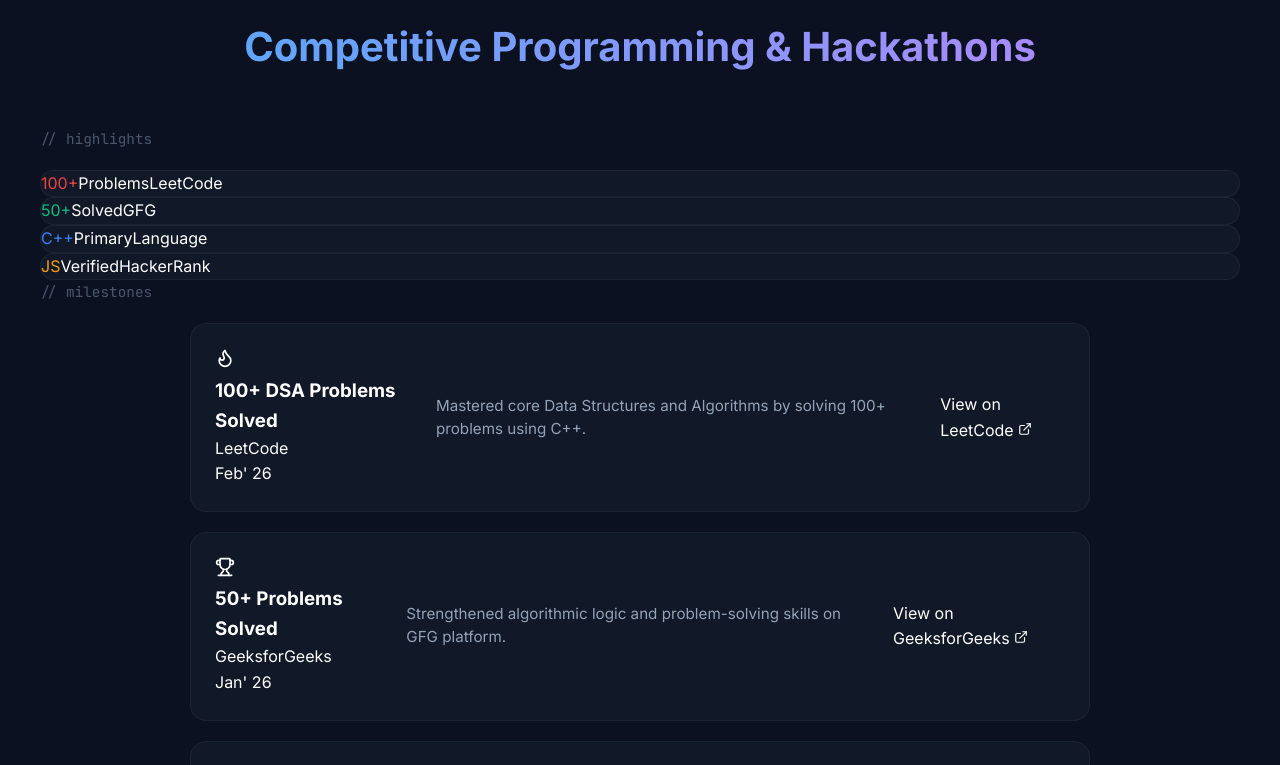
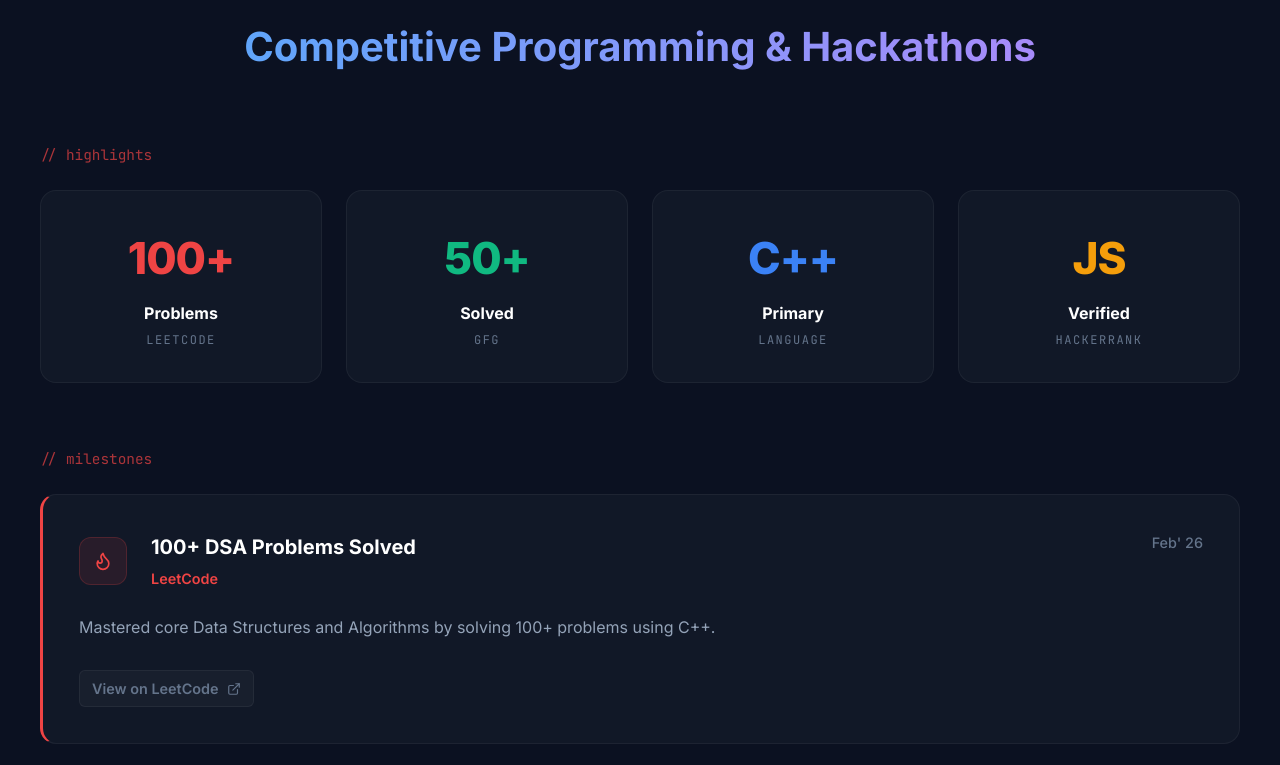
Before and after one commit to Shubham20040627/PortFolio, a React app: page / in a window 1280 px wide. Shown: the part 6480-7245 px from the top of the page. Built offline with nearby package versions, Linux system fonts and the light colour scheme; the HTML template or start-up script is replaced by a standard one.

Commit message:
Achievements section full design refresh matching sample

```diff
--- a/src/components/Achievements.css
+++ b/src/components/Achievements.css
@@ -1,84 +1,188 @@
+/* Achievements Section Design Refresh */
 .achievements-header {
     text-align: center;
-    margin-bottom: 3rem;
+    margin-bottom: 4rem;
+}
+
+/* Highlights Grid */
+.highlights-grid {
+    margin-bottom: 4rem;
+}
+
+.highlights-container {
+    display: grid;
+    grid-template-columns: repeat(4, 1fr);
+    gap: 1.5rem;
+    margin-top: 1.5rem;
+}
+
+.highlight-card {
+    padding: 2rem 1.5rem;
+    display: flex;
+    flex-direction: column;
+    align-items: center;
+    text-align: center;
+    border: 1px solid var(--card-border);
+    border-radius: 16px;
+    background: rgba(15, 23, 42, 0.2);
+    transition: all 0.4s cubic-bezier(0.4, 0, 0.2, 1);
+}
+
+.highlight-card:hover {
+    border-color: rgba(239, 68, 68, 0.4);
+    transform: translateY(-8px);
+    background: rgba(15, 23, 42, 0.4);
+    box-shadow: 0 20px 40px -20px rgba(0, 0, 0, 0.5);
+}
+
+.h-value {
+    font-size: 2.75rem;
+    font-weight: 800;
+    margin-bottom: 8px;
+    letter-spacing: -1px;
+}
+
+.h-label {
+    font-size: 1rem;
+    font-weight: 700;
+    color: var(--text-primary);
+    margin-bottom: 4px;
+}
+
+.h-platform {
+    font-size: 0.75rem;
+    color: var(--text-tertiary);
+    text-transform: uppercase;
+    letter-spacing: 1.5px;
+    font-family: 'JetBrains Mono', monospace;
+}
+
+/* Milestones Section */
+.milestones-section {
+    margin-top: 2rem;
+}
+
+.code-label {
+    font-family: 'JetBrains Mono', monospace;
+    color: #ef4444; /* Match red theme sub-headers */
+    font-size: 0.9rem;
+    margin-bottom: 1.5rem;
+    text-transform: lowercase;
 }
 
 .achievements-list {
-    display: flex;
-    flex-direction: column;
-    gap: 20px;
-    max-width: 900px;
-    margin: 0 auto;
+    display: grid;
+    grid-template-columns: 1fr;
+    gap: 1.5rem;
 }
 
 .achievement-card {
-    display: flex;
-    align-items: center;
-    padding: 24px;
-    gap: 24px;
-    transition: transform 0.2s ease, background-color 0.2s ease;
+    padding: 2.25rem;
+    border-left: 3px solid #ef4444 !important;
+    background: rgba(15, 23, 42, 0.2);
+    border-radius: 4px 16px 16px 4px;
+    transition: all 0.3s ease;
 }
 
 .achievement-card:hover {
-    transform: translateX(10px);
-    background: rgba(255, 255, 255, 0.05);
-    /* Slight highlight on hover */
+    background: rgba(15, 23, 42, 0.4);
+    transform: translateX(8px);
+    border-left-width: 5px !important;
 }
 
-.achievement-icon-wrapper {
-    flex-shrink: 0;
-    width: 50px;
-    height: 50px;
-    background-color: rgba(255, 255, 255, 0.05);
-    border-radius: 50%;
+.a-card-header {
+    display: flex;
+    gap: 1.5rem;
+    align-items: center;
+    margin-bottom: 1.5rem;
+    position: relative;
+}
+
+.a-icon-box {
+    width: 48px;
+    height: 48px;
+    background: rgba(239, 68, 68, 0.1);
+    color: #ef4444;
     display: flex;
     align-items: center;
     justify-content: center;
-    border: 1px solid var(--card-border);
+    border-radius: 12px;
+    border: 1px solid rgba(239, 68, 68, 0.2);
 }
 
-.achievement-content {
-    flex-grow: 1;
+.a-title-area h3 {
+    font-size: 1.25rem;
+    font-weight: 700;
+    color: var(--text-primary);
+    margin-bottom: 4px;
 }
 
-.achievement-top {
-    display: flex;
-    justify-content: space-between;
-    align-items: center;
-    margin-bottom: 8px;
+.a-platform {
+    color: #ef4444;
+    font-size: 0.9rem;
+    font-weight: 600;
 }
 
-.achievement-title {
-    font-size: 1.15rem;
-    font-weight: 600;
-    color: #93c5fd;
-    /* Title color matches the blue theme */
-}
-
-.achievement-date {
-    font-size: 0.85rem;
-    color: #a78bfa;
-    /* Date color matches the purple date from sample */
+.a-date {
+    position: absolute;
+    top: 0;
+    right: 0;
+    font-size: 0.9rem;
+    color: var(--text-tertiary);
     font-weight: 500;
-    white-space: nowrap;
 }
 
 .achievement-desc {
-    font-size: 0.95rem;
     color: var(--text-secondary);
-    line-height: 1.5;
+    line-height: 1.7;
+    margin-bottom: 1.8rem;
+    font-size: 1rem;
 }
 
-@media (max-width: 600px) {
-    .achievement-card {
+.a-footer {
+    display: flex;
+    justify-content: flex-start;
+}
+
+.a-link {
+    display: flex;
+    align-items: center;
+    gap: 8px;
+    color: var(--text-tertiary);
+    font-size: 0.9rem;
+    font-weight: 600;
+    transition: all 0.2s ease;
+    text-decoration: none;
+    padding: 6px 12px;
+    background: rgba(255, 255, 255, 0.03);
+    border-radius: 6px;
+    border: 1px solid rgba(255, 255, 255, 0.05);
+}
+
+.a-link:hover {
+    color: #ef4444;
+    background: rgba(239, 68, 68, 0.05);
+    border-color: rgba(239, 68, 68, 0.2);
+    transform: translateY(-2px);
+}
+
+@media (max-width: 900px) {
+    .highlights-container {
+        grid-template-columns: repeat(2, 1fr);
+    }
+}
+
+@media (max-width: 650px) {
+    .highlights-container {
+        grid-template-columns: 1fr;
+    }
+    .a-card-header {
         flex-direction: column;
         align-items: flex-start;
-        gap: 16px;
+        gap: 1.25rem;
     }
-
-    .achievement-top {
-        flex-direction: column;
-        align-items: flex-start;
-        gap: 4px;
+    .a-date {
+        position: static;
+        margin-top: 4px;
     }
 }
```
